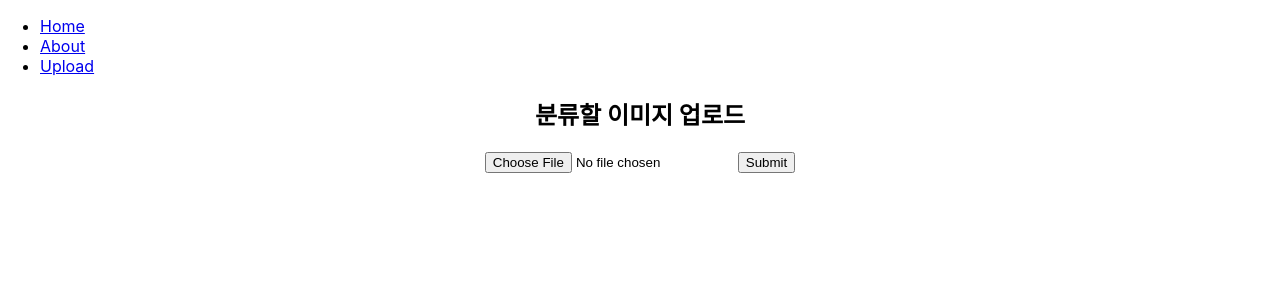
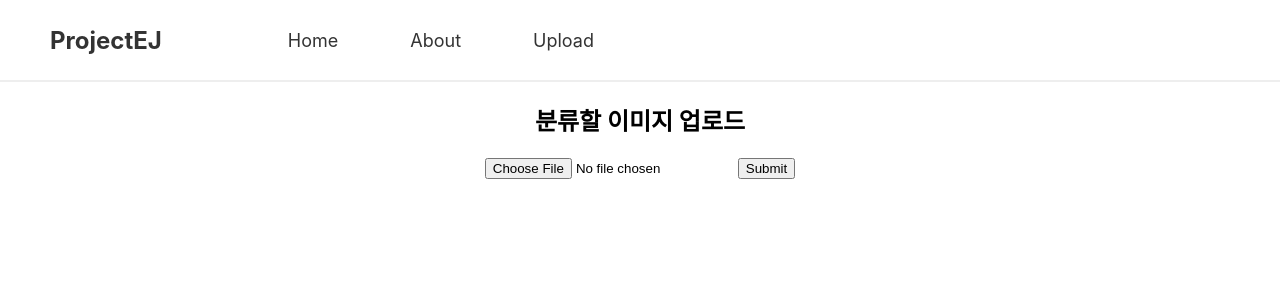
Before and after one commit to eunjiAi/project_eunji, a React (Create React App) app in the folder front/: page /upload in a window 1280 px wide. Shown: the top 300 px of the page. Built offline with nearby package versions, Linux system fonts and the light colour scheme.

Commit message:
Update header
ss

```diff
--- /dev/null
+++ b/front/src/components/Header/Header.css
@@ -0,0 +1,103 @@
+/* 전체 네비게이션 바 스타일 */
+.navbar {
+  background-color: #fff;
+  height: 80px;
+  display: flex;
+  justify-content: flex-start; /* 왼쪽 정렬 */
+  align-items: center;
+  padding: 0 50px;
+  border-bottom: 2px solid #eee; /* 구분선 */
+}
+
+.navbar-container {
+  display: flex;
+  align-items: center;
+  width: 100%;
+}
+
+/* 왼쪽 내이름로고 */
+.project-name {
+  font-size: 24px;
+  font-weight: bold;
+  color: #333;
+  margin-right: 50px; /* ProjectEJ와 메뉴 간 간격 */
+}
+
+.navbar-menu {
+  display: flex;
+  list-style: none;
+}
+
+.navbar-item {
+  position: relative;
+  margin: 0 20px; /* 각 메뉴 간 간격 */
+}
+
+.navbar-link {
+  color: #333;
+  text-decoration: none;
+  font-size: 18px;
+  padding: 8px 16px;
+  font-weight: normal;
+  transition: font-weight 0.3s ease; /* 호버 시 글씨 굵어지게 */
+}
+
+.navbar-link:hover {
+  font-weight: bold;
+}
+
+/* 서브메뉴 스타일 */
+.dropdown-menu {
+  display: none;
+  position: absolute;
+  top: 135%; /* 서브메뉴랑 메인메뉴 사이 간격 조정 */
+  left: 0;
+  background-color: #fff;
+  list-style: none;
+  padding: 10px 0;
+  border-radius: 4px;
+  border: 1px solid #eee;
+}
+
+.dropdown:hover .dropdown-menu {
+  display: block;
+}
+
+.dropdown-link {
+  color: #333;
+  text-decoration: none;
+  padding: 10px 20px;
+  display: block;
+  transition: font-weight 0.3s ease;
+}
+
+.dropdown-link:hover {
+  font-weight: bold;
+}
+
+/* 반응형 스타일 */
+@media screen and (max-width: 960px) {
+  .navbar-container {
+    flex-direction: column;
+    padding: 0 20px;
+  }
+
+  .navbar-menu {
+    flex-direction: column;
+    position: absolute;
+    top: 80px;
+    left: 0;
+    background-color: #fff;
+    width: 100%;
+    display: none;
+    box-shadow: none;
+  }
+
+  .navbar-menu.active {
+    display: flex;
+  }
+
+  .navbar-item {
+    margin: 20px 0;
+  }
+}
--- a/front/src/components/Header/Header.js
+++ b/front/src/components/Header/Header.js
@@ -1,20 +1,34 @@
 import React from 'react';
 import { Link } from 'react-router-dom';
+import './Header.css'; // 추가된 CSS 파일 경로
 
 function Header() {
   return (
-    <nav>
-      <ul>
-        <li>
-          <Link to="/">Home</Link>
-        </li>
-        <li>
-          <Link to="/about">About</Link>
-        </li>
-        <li>
-          <Link to="/upload">Upload</Link>
-        </li>
-      </ul>
+    <nav className="navbar">
+      <div className="navbar-container">
+        <div className="navbar-logo">
+          <span className="project-name">ProjectEJ</span>
+        </div>
+        <ul className="navbar-menu">
+          <li className="navbar-item">
+            <Link to="/" className="navbar-link">Home</Link>
+          </li>
+          <li className="navbar-item dropdown">
+            <Link to="/about" className="navbar-link">About</Link>
+            <ul className="dropdown-menu">
+              <li><Link to="/about/team" className="dropdown-link">Our Team</Link></li>
+              <li><Link to="/about/careers" className="dropdown-link">Careers</Link></li>
+            </ul>
+          </li>
+          <li className="navbar-item dropdown">
+            <Link to="/upload" className="navbar-link">Upload</Link>
+            <ul className="dropdown-menu">
+              <li><Link to="/upload/images" className="dropdown-link">Upload Images</Link></li>
+              <li><Link to="/upload/documents" className="dropdown-link">Upload Documents</Link></li>
+            </ul>
+          </li>
+        </ul>
+      </div>
     </nav>
   );
 }
--- a/front/src/pages/Home.js
+++ b/front/src/pages/Home.js
@@ -3,7 +3,7 @@ import React from 'react';
 function Home() {
   return (
     <div>
-      <h1>Classifier!</h1>
+      <h1>project_eunji</h1>
     </div>
   );
 }
```
